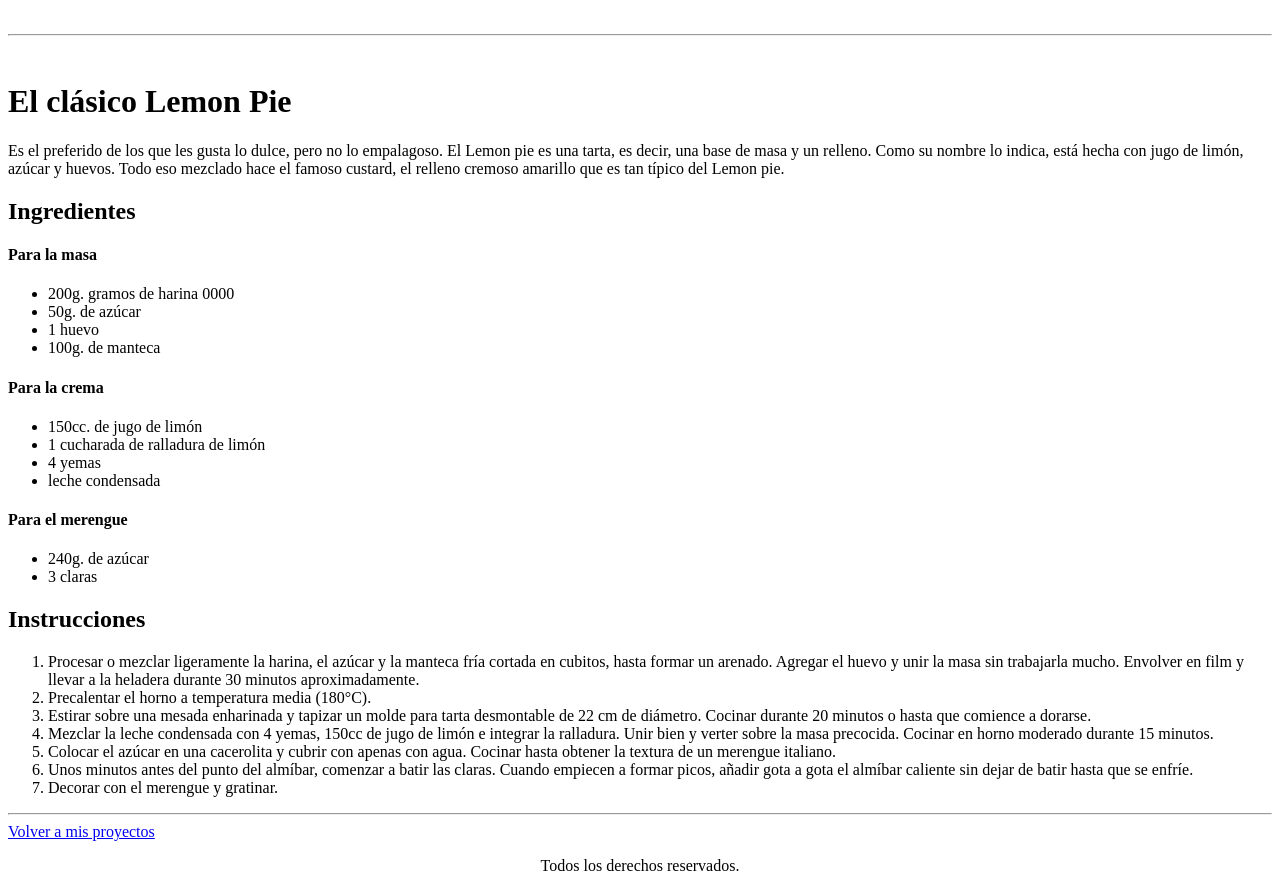
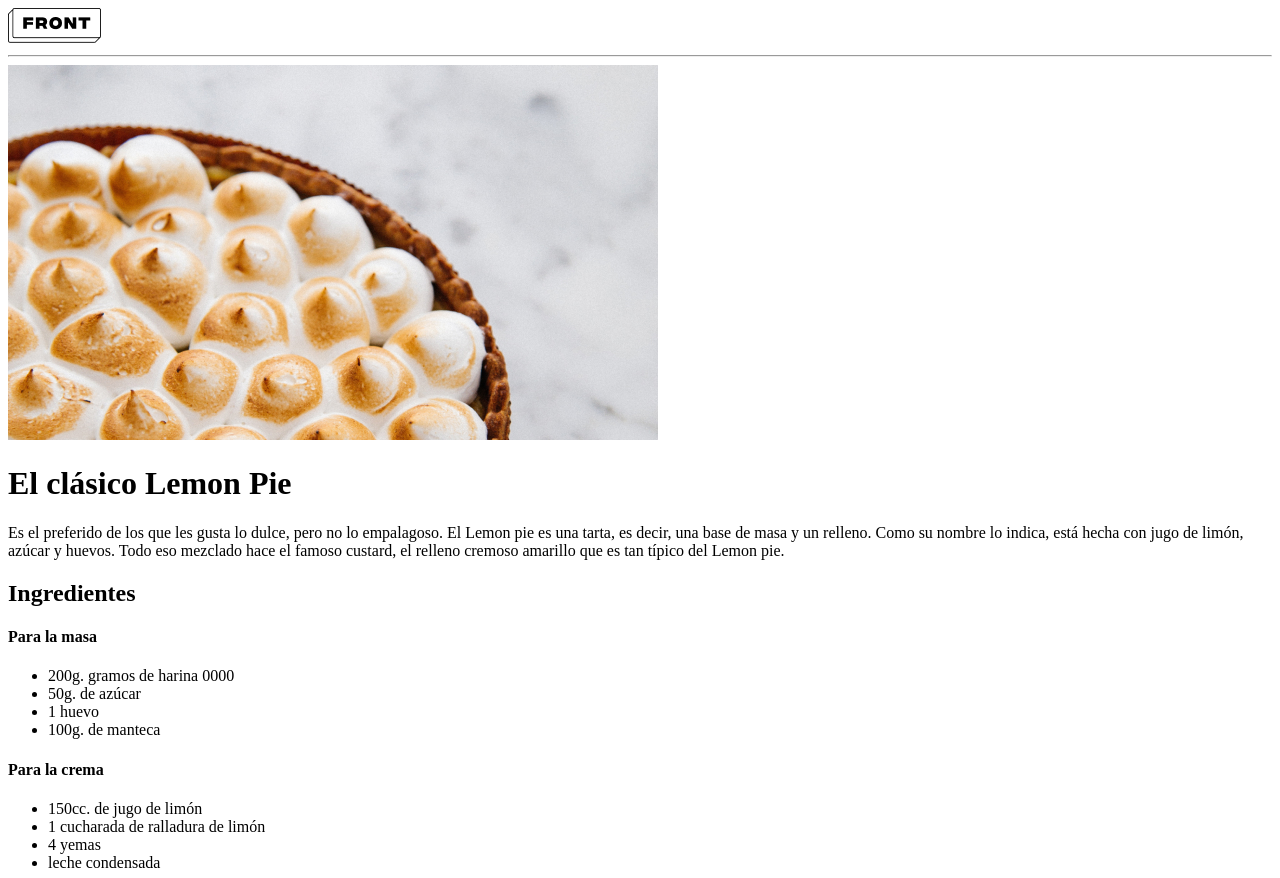
Before and after one commit to Micaela2016/Frontend1, a plain HTML site: page lemon-pie/index.html in a window 1280 px wide. Shown: the top 878 px of the page. Drawn offline with Linux system fonts and the light colour scheme; the site is published under a folder, as on GitHub Pages, so addresses that start at the root find nothing.

Commit message:
Arreglo Imagenes

```diff
--- a/lemon-pie/index.html
+++ b/lemon-pie/index.html
@@ -8,11 +8,11 @@
 </head>
 <body>
     <header>
-        <img src="/lemon-pie/img/logo-front.png" alt="">
+        <img src="img/logo-front.png" alt="">
         <hr>
     </header>
     <main>
-        <img src="/lemon-pie/img/lemon-pie.jpg" alt="">
+        <img src="img/lemon-pie.jpg" alt="">
         <h1>El clásico Lemon Pie</h1>
         <p>
             Es el preferido de los que les gusta lo dulce, pero no lo empalagoso. El Lemon pie es una tarta, es decir, una
```
